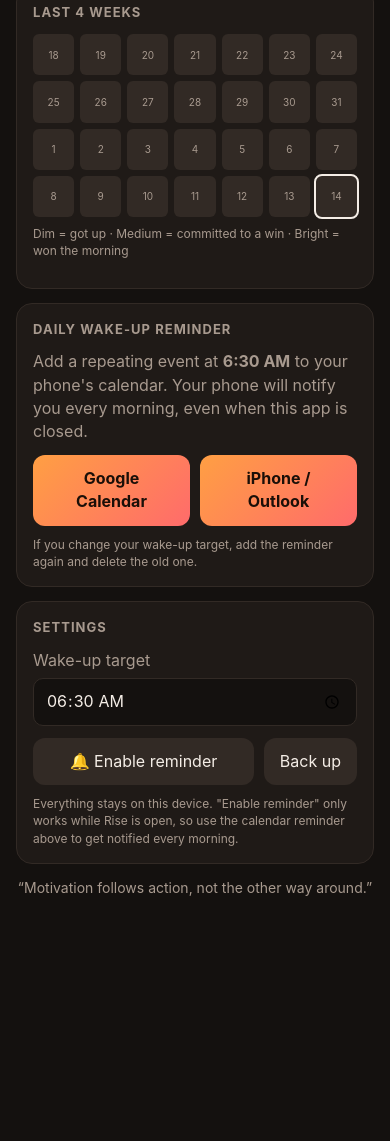
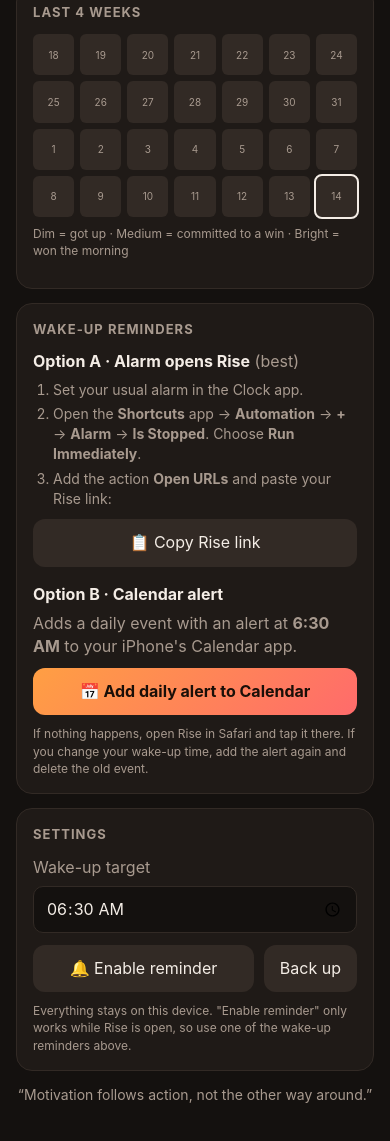
Before and after one commit to design-eliza/rise, a plain HTML site: page index.html in a window 390 px wide. Shown: the part 1134-2275 px from the top of the page. Before the commit the page ends 2106 px from the top, so only its background shows below. Drawn offline with Linux system fonts and the light colour scheme.

Commit message:
Tailor wake-up reminders for iPhone
Replace the Google Calendar button with an iPhone Shortcuts alarm
automation (with a copy-link button) and an Apple Calendar alert.

Co-Authored-By: Claude Opus 5.5 <noreply@anthropic.com>
Claude-Session: https://claude.ai/code/session_01S837DU8mB2gZ3Fp9tH9uH8

```diff
--- a/index.html
+++ b/index.html
@@ -60,6 +60,8 @@
   .day.today { outline: 2px solid var(--text); }
   .legend { font-size: 12px; color: var(--muted); margin-top: 8px; }
   .quote { color: var(--muted); font-size: 14px; margin-top: 14px; text-align: center; }
+  .steps { margin: 0 0 10px; padding-left: 20px; font-size: 14px; }
+  .steps li { margin-bottom: 4px; }
   .hidden { display: none !important; }
   /* workout overlay */
   #wo { position: fixed; inset: 0; background: var(--bg); z-index: 10; display: flex; flex-direction: column;
@@ -138,13 +140,20 @@
 
   <!-- Reminders -->
   <section class="card">
-    <h2>Daily wake-up reminder</h2>
-    <p class="sub" style="margin-bottom:12px">Add a repeating event at <b id="remLabel"></b> to your phone's calendar. Your phone will notify you every morning, even when this app is closed.</p>
-    <div class="row">
-      <button class="primary" id="gcalBtn" style="flex:1">Google Calendar</button>
-      <button class="primary" id="icsBtn" style="flex:1">iPhone / Outlook</button>
-    </div>
-    <p class="sub" style="font-size:12px;margin-top:10px">If you change your wake-up target, add the reminder again and delete the old one.</p>
+    <h2>Wake-up reminders</h2>
+
+    <p style="margin:0 0 6px"><b>Option A · Alarm opens Rise</b> <span class="sub">(best)</span></p>
+    <ol class="sub steps">
+      <li>Set your usual alarm in the Clock app.</li>
+      <li>Open the <b>Shortcuts</b> app → <b>Automation</b> → <b>+</b> → <b>Alarm</b> → <b>Is Stopped</b>. Choose <b>Run Immediately</b>.</li>
+      <li>Add the action <b>Open URLs</b> and paste your Rise link:</li>
+    </ol>
+    <button id="copyBtn" style="width:100%;margin-bottom:16px">📋 Copy Rise link</button>
+
+    <p style="margin:0 0 6px"><b>Option B · Calendar alert</b></p>
+    <p class="sub" style="margin:0 0 10px">Adds a daily event with an alert at <b id="remLabel"></b> to your iPhone's Calendar app.</p>
+    <button class="primary" id="icsBtn" style="width:100%">📅 Add daily alert to Calendar</button>
+    <p class="sub" style="font-size:12px;margin-top:10px">If nothing happens, open Rise in Safari and tap it there. If you change your wake-up time, add the alert again and delete the old event.</p>
   </section>
 
   <!-- Settings -->
@@ -156,7 +165,7 @@
       <button id="notifyBtn" style="flex:1">🔔 Enable reminder</button>
       <button id="exportBtn">Back up</button>
     </div>
-    <p class="sub" style="font-size:12px;margin-top:10px">Everything stays on this device. "Enable reminder" only works while Rise is open, so use the calendar reminder above to get notified every morning.</p>
+    <p class="sub" style="font-size:12px;margin-top:10px">Everything stays on this device. "Enable reminder" only works while Rise is open, so use one of the wake-up reminders above.</p>
   </section>
 
   <p class="quote" id="quote"></p>
@@ -411,11 +420,10 @@ const calStamp = d => `${dkey(d).replace(/-/g, '')}T${String(d.getHours()).padSt
 const REM_TITLE = '☀️ Rise: get up and win the morning';
 const remDesc = () => `${S.why ? S.why + '\n\n' : ''}Get up and win the morning.${appUrl() ? '\nOpen Rise: ' + appUrl() : ''}`;
 const tz = () => Intl.DateTimeFormat().resolvedOptions().timeZone;
-$('gcalBtn').onclick = () => {
-  const s = nextWake(), e = new Date(s.getTime() + 15 * 60000);
-  const q = new URLSearchParams({ action: 'TEMPLATE', text: REM_TITLE, dates: `${calStamp(s)}/${calStamp(e)}`,
-    ctz: tz(), recur: 'RRULE:FREQ=DAILY', details: remDesc() });
-  window.open('https://calendar.google.com/calendar/render?' + q, '_blank');
+$('copyBtn').onclick = async () => {
+  const url = appUrl() || 'https://design-eliza.github.io/rise/';
+  try { await navigator.clipboard.writeText(url); toast('Link copied. Paste it into Shortcuts'); }
+  catch { prompt('Copy this link:', url); }
 };
 $('icsBtn').onclick = () => {
   const s = nextWake(), e = new Date(s.getTime() + 15 * 60000);
--- a/sw.js
+++ b/sw.js
@@ -1,5 +1,5 @@
 // Caches the app so it opens instantly and works offline.
-const CACHE = 'rise-v2';
+const CACHE = 'rise-v3';
 const FILES = ['./', 'index.html', 'manifest.webmanifest', 'icon.svg', 'icon-192.png', 'icon-512.png', 'icon-180.png'];
 
 self.addEventListener('install', e => {
```
